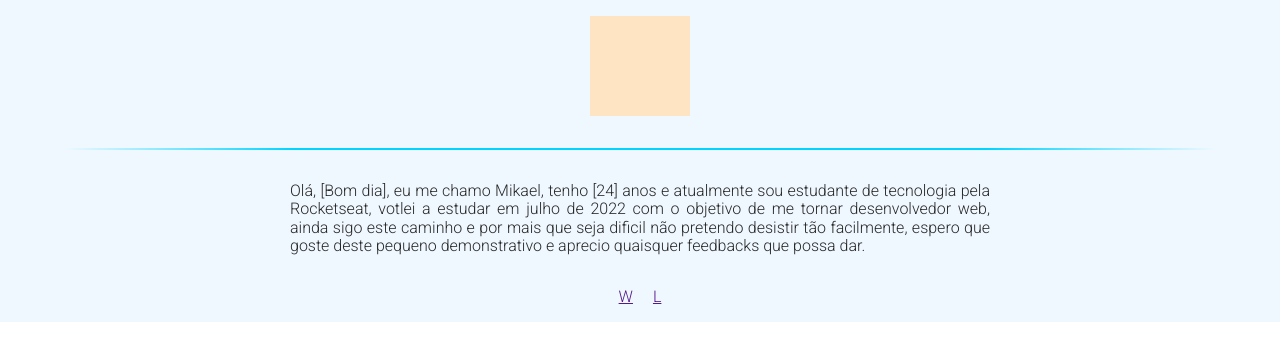
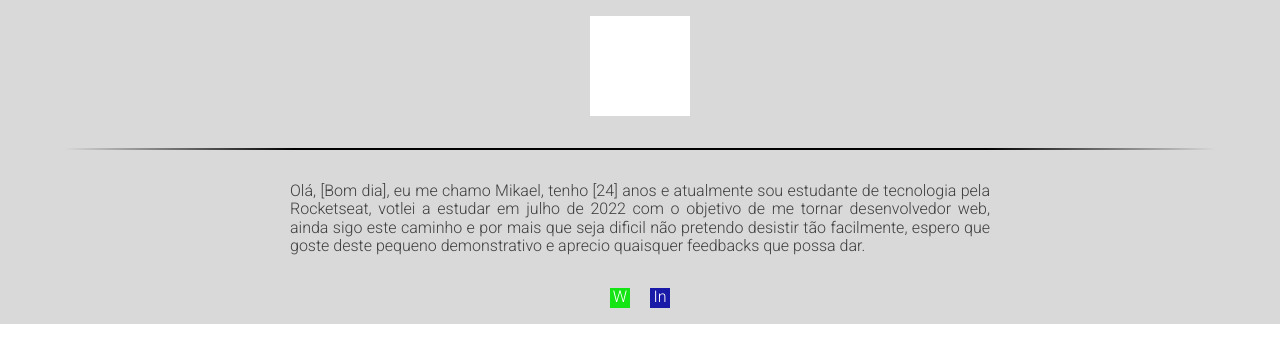
Before and after one commit to Mikael-f-s/Projeto-Curriculo, a website: page index.html in a window 1280 px wide. Drawn offline with nearby package versions, Linux system fonts and the light colour scheme.

Commit message:
Up desing css

```diff
--- a/index.html
+++ b/index.html
@@ -23,7 +23,7 @@
             <nav>
                 <ul>
                     <li><a href="">W</a></li>
-                    <li><a href="">L</a></li>
+                    <li><a href="">In</a></li>
                 </ul>
             </nav>
         </header>
--- a/style/style.css
+++ b/style/style.css
@@ -1,14 +1,14 @@
 @import url('https://fonts.googleapis.com/css2?family=Roboto:ital,wght@0,100;0,300;0,500;1,500&display=swap');
 
 #header {
-    background-color:rgb(240, 248, 255);
+    background-color: #D9D9D9;
     display: flex;
     flex-flow: nowrap column;
     justify-content: center;
     align-items: center;
     font-family: 'Roboto', sans-serif;
     font-weight: 300;
-    color: rgb(40, 40, 40);
+    color: rgb(62, 62, 62);
 }
 
 #header div, p, nav {
@@ -18,12 +18,12 @@
 #header div:first-child {
     width: 100px;
     height: 100px;
-    background: bisque;
+    background: rgb(255, 255, 255);
     margin: 1em;
 }
 
 #header div {
-    background: linear-gradient(90deg, rgba(0,212,255,0) 0%, rgba(0,212,255,1) 20%, rgba(0,212,255,1) 80%, rgba(0,212,255,0) 100%);
+    background: linear-gradient(90deg, rgba(0,212,255,0) 0%, rgb(0, 0, 0) 20%, rgb(0, 0, 0) 80%, rgba(0,212,255,0) 100%);
     width: 90%;
     height: 2px;
 }
@@ -44,4 +44,22 @@
 
 #header nav ul li {
     margin: 0px 10px;
+    height: 20px;
+    width: 20px;
+    display: flex;
+    align-items: center;
+    justify-content: center;
 }
+
+#header nav ul li a {
+    text-decoration: none;
+    color:rgb(255, 255, 255);
+}
+
+#header nav ul li:first-child {
+    background-color: rgb(21, 228, 21);
+}
+
+#header nav ul li:nth-child(2) {
+    background-color: rgb(26, 26, 168);
+}
```
